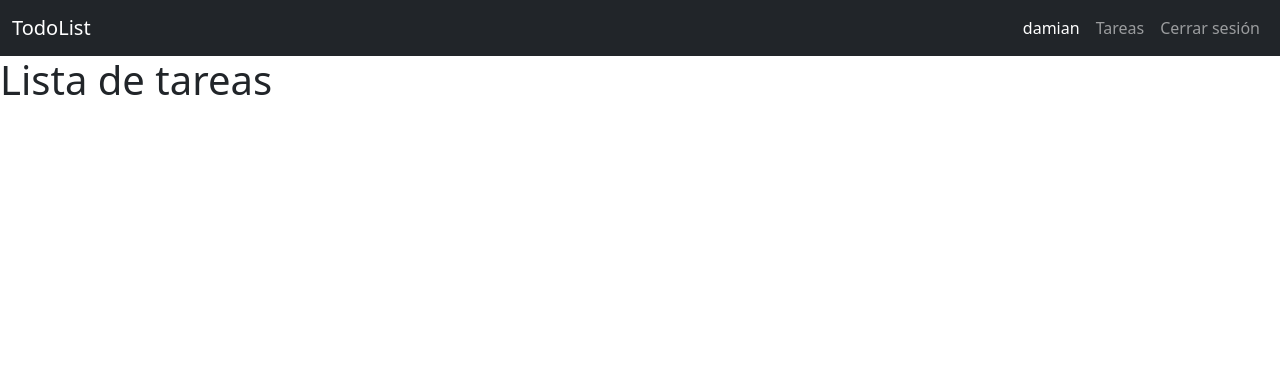
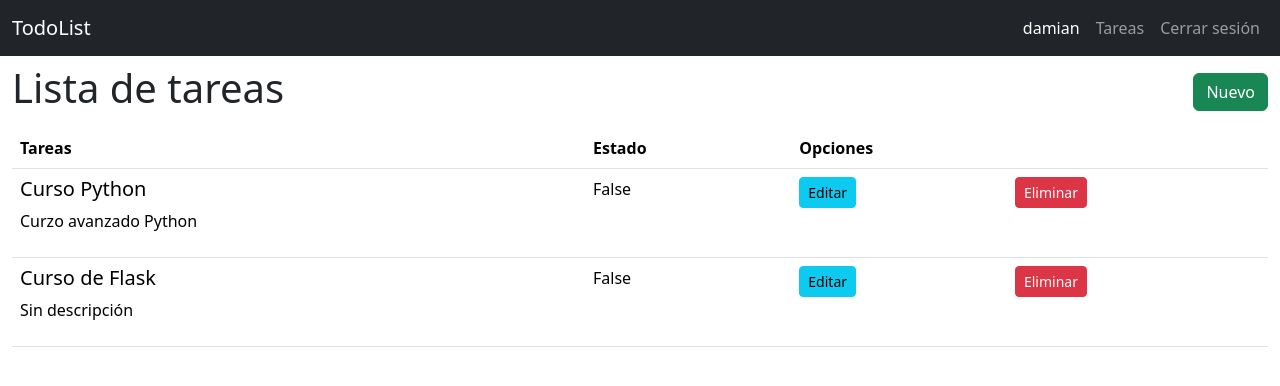
Before and after one commit to Damian-Rojas/todo-list, a Flask app: page /todo/list/ in a window 1280 px wide. Shown: the top 386 px of the page. Run offline with Flask 3, Linux system fonts and the light colour scheme; a user stored in the database is signed in.

Commit message:
Se agrega el listado de tareas de un usuario

```diff
--- a/todor/templates/todo/index.html
+++ b/todor/templates/todo/index.html
@@ -1,7 +1,48 @@
 {% extends 'base.html'%}
 
 {% block content %}
-<h1>{% block title%} Lista de tareas {% endblock %}</h1>
+<section class="container-fluid">
+    <nav class="navbar">
+        <h1>{% block title%} Lista de tareas {% endblock %}</h1>
+        <a href="" class="btn btn-success"> Nuevo </a>
+
+    </nav>
+
+    <table class="table">
+        <thead>
+            <tr>
+                <th class="col">Tareas</th>
+                <th class="col">Estado</th>
+                <th class="col" colspan="2">Opciones</th>
+
+            </tr>
+        </thead>
+        <tbody>
+            <!-- Recoore lista de tarea , de forma descendiente-->
+            {% for todo in todos | reverse %}
+            {% if g.user.id == todo.created_by %}
+            <tr>
+                <td>
+                    <h5> {{todo.title}}</h5>
+                    <p>{{todo.desc}}</p>
+                </td>
+                <td> {{todo.state}}</td>
+                <td>
+                    <a href="" class="btn btn-info btn-sm"> Editar</a>
+                </td>
+                <td>
+                    <a href="" class="btn btn-danger btn-sm"> Eliminar</a>
+                </td>
+            </tr>
+            {% endif %}
+            {% endfor %}
+        </tbody>
+
+
+
+    </table>
+
+</section>
 
 
 {% endblock %}
--- a/todor/todo.py
+++ b/todor/todo.py
@@ -1,13 +1,18 @@
 from flask import Blueprint, render_template
+from todor.auth import login_required
+from .models import Todo, User
+from todor import db
+
 
 bp=Blueprint('todo', __name__, url_prefix='/todo')
 
-from todor.auth import login_required
+
 
 @bp.route('list/')
 @login_required
 def index():
-    return render_template('todo/index.html')
+    todos=Todo.query.all()
+    return render_template('todo/index.html', todos=todos)
 
 
 @bp.route('create/')
```
